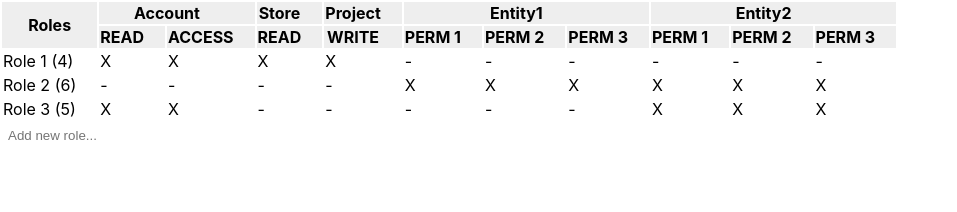
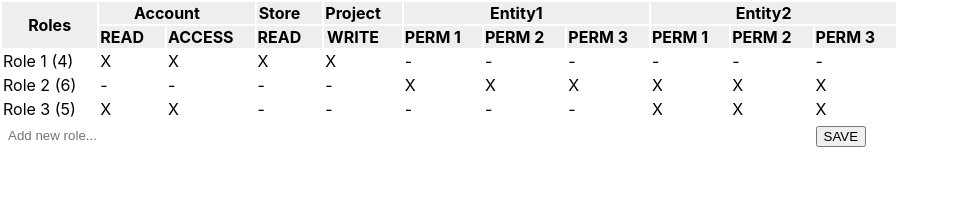
Before and after one commit to aoviedo92/test, a React (Create React App) app: page / in a window 1280 px wide. Shown: the top 212 px of the page, without its empty margins (0-957 px from the left). Built offline with nearby package versions, Linux system fonts and the light colour scheme; the HTML template or start-up script is replaced by a standard one.

Commit message:
show SAVED ROLES as output in console.log

```diff
--- a/src/components/NewRoleInput.jsx
+++ b/src/components/NewRoleInput.jsx
@@ -12,8 +12,7 @@ export class NewRoleInput extends Component {
   }
 
   render() {
-    return <tr>
-      <td colSpan={this.props.colspan}>
+    return <td colSpan={this.props.colspan}>
         <input type="text"
                value={this.state.value}
                onChange={(e) => {this.setState({value: e.target.value})}}
@@ -26,6 +25,5 @@ export class NewRoleInput extends Component {
                onBlur={()=>this.setState({placeholder: this.BASIC_PLACEHOLDER})}
                onFocus={()=>this.setState({placeholder: "Type the role name and press enter to confirm"})}/>
       </td>
-    </tr>
   }
 }
--- a/src/components/RolesManager.jsx
+++ b/src/components/RolesManager.jsx
@@ -56,6 +56,10 @@ export class RolesManager extends Component {
       return {roles: state.roles, entities: state.entities}
     })
   }
+  save() {
+    console.log('-----------UPDATED ROLES---------------')
+    this.state.roles.forEach(r => r.showRepr())
+  }
   get amountEntityPerms() {
     return this.state.entities.reduce((carr, entity) => entity.cantPerms + carr, 0)
   }
@@ -75,7 +79,12 @@ export class RolesManager extends Component {
                  roles={this.state.roles}
                  onToggleFullRoleRow={(role, hasPerm)=>this.handleToggleFullRoleRow(role, hasPerm)}
                  onUpdRole={(role) => this.handleUpdRole(role)}/>
-        <NewRoleInput colspan={this.amountEntityPerms + 1} onAddNewRol={(newRoleName) => this.handleAddNewRol(newRoleName)}/>
+        <tr style={{borderTop: "1px solid"}}>
+          <NewRoleInput colspan={this.amountEntityPerms} onAddNewRol={(newRoleName) => this.handleAddNewRol(newRoleName)}/>
+          <td>
+            <button onClick={() => this.save()}>SAVE</button>
+          </td>
+        </tr>
       </tbody>
     </table>
   }
--- a/src/models.js
+++ b/src/models.js
@@ -61,11 +61,25 @@ export class Role {
   addEntity(entity, perm) {
     this.entities.push(new RoleEntity(RoleEntity.buildRepr(entity.entity, perm)))
   }
+  removePerm(e, permToToggle) {
+    e.removePerm(permToToggle);
+    if (!e.cantPerms) {
+      const eIndex = this.entities.findIndex(E => E.entity === e.entity);
+      eIndex !== -1 && this.entities.splice(eIndex, 1);
+    }
+  }
   togglePerm(entity, permToToggle, value) {
     const e = this.entities.find(E => E.entity === entity.entity);
     if (e)
-      value ? e.addPerm(permToToggle) : e.removePerm(permToToggle);
+      value ? e.addPerm(permToToggle) : this.removePerm(e, permToToggle);
     else
       this.addEntity(entity, permToToggle)
   }
+  showRepr() {
+    console.log("============================");
+    console.log(this.name);
+    console.log('----------------------------');
+    console.log('id:', this.id)
+    console.log('permissions:', this.entities.map(e => e.string_repr).join(', '))
+  }
 }
```
